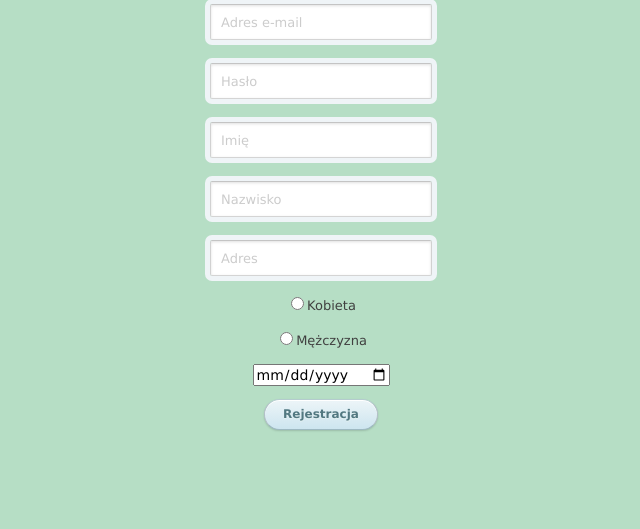
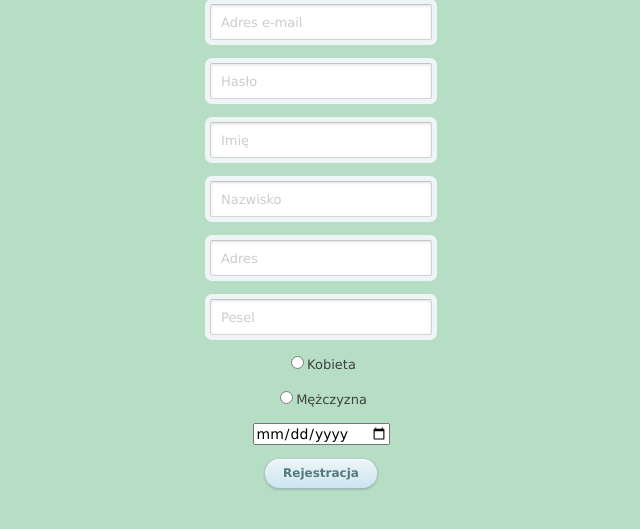
Before and after one commit to asiabachanowicz/Dokumentacja-Medyczna, a Django app: page /registerPatient/ in a window 1280 px wide. Shown: the part 56-585 px from the top of the page, without its empty margins (319-959 px from the left). Run offline with Django 3.2, Linux system fonts and the light colour scheme.

Commit message:
pesel for patient added

```diff
--- a/mysite/db.sql
+++ b/mysite/db.sql
@@ -17,6 +17,7 @@ CREATE TABLE IF NOT EXISTS "pacjent" (
 	"imie"	TEXT,
 	"nazwisko"	TEXT,
 	"adres"	TEXT,
+	"pesel" TEXT,
 	"rodzaj_choroby"	TEXT,
 	"nazwa_badnia"	TEXT,
 	"plec"	TEXT,
--- a/mysite/login/models.py
+++ b/mysite/login/models.py
@@ -9,6 +9,7 @@ class Pacjent(models.Model):
     imie = models.CharField(max_length=30)
     nazwisko = models.CharField(max_length=30)
     adres = models.TextField(max_length=30)
+    pesel = models.TextField(max_length=30,  default='pesel')
     rodzaj_choroby = models.CharField(max_length=30)
     nazwa_badania = models.CharField(max_length=30)
     plec = models.CharField(max_length=30)
--- a/mysite/login/views.py
+++ b/mysite/login/views.py
@@ -35,6 +35,7 @@ def registerPatient(request):
         password = request.POST['password']
         surname = request.POST['surname']
         address = request.POST['address']
+        peselP = request.POST['peselP']
         date_birth = request.POST['birth_date']
         print(name, password)
         sex = request.POST['sex']
@@ -43,7 +44,7 @@ def registerPatient(request):
         if sex == 'men':
             plec = "mezczyzna"
 
-        patient = Pacjent.objects.create(haslo=password, login=mail, imie=name, nazwisko=surname, adres=address, plec=plec, data_ur=date_birth)
+        patient = Pacjent.objects.create(haslo=password, login=mail, imie=name, nazwisko=surname, adres=address, pesel=peselP, plec=plec, data_ur=date_birth)
         print(patient)
         patient.save()
         return render(request, 'loginPatient.html')
--- a/mysite/mysite/settings.py
+++ b/mysite/mysite/settings.py
@@ -32,7 +32,6 @@ ALLOWED_HOSTS = []
 # Application definition
 
 INSTALLED_APPS = [
-    'django_tables2',
     'login.apps.LoginConfig',
     'django.contrib.admin',
     'django.contrib.auth',
--- a/mysite/templates/registerPatient.html
+++ b/mysite/templates/registerPatient.html
@@ -16,6 +16,7 @@
       <p><input type="text" name="name" value="" placeholder="Imię"></p>
       <p><input type="text" name="surname" value="" placeholder="Nazwisko"></p>
       <p><input type="text" name="address" value="" placeholder="Adres"></p>
+      <p><input type="text" name="peselP" value="" placeholder="Pesel"></p>
       <p><input type="radio" name="sex" id="women" value="women">Kobieta</p>
       <p><input type="radio" name="sex" id="men" value="men">Mężczyzna</p>
       <p><input type="date" name="birth_date" value="" placeholder="Data urodzenia"></p>
```
Also changed, not shown: mysite/templates/doctor.html (+4 -3 lines), mysite/db.db.
